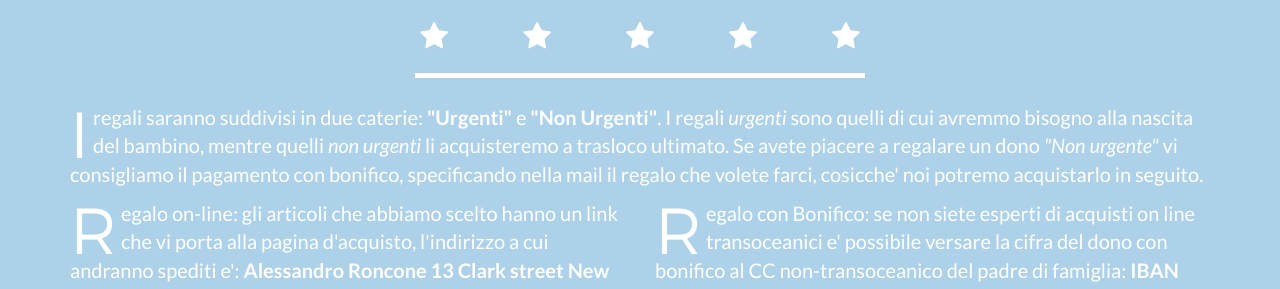
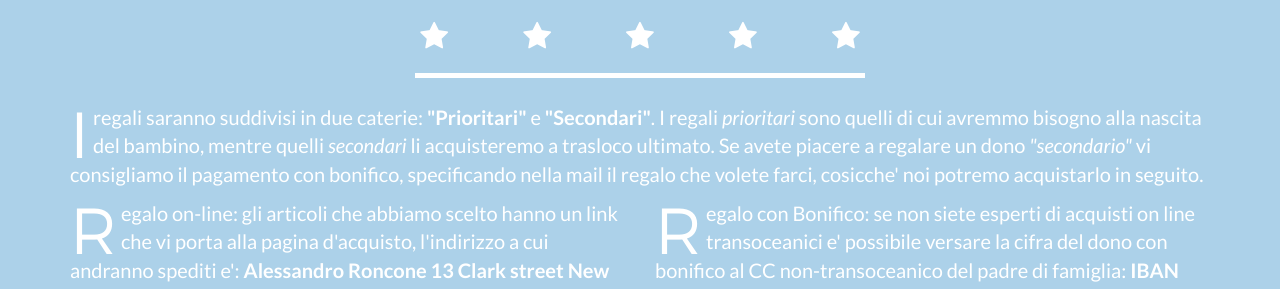
Before and after one commit to alecive/lista-bimbo-roncioppi, a Jekyll site: the page built from index.html, in a window 1280 px wide and 900 px high, scrolled down 1778 px. Shown: the part 155-444 px from the top of the window. Built offline with Jekyll 4.4.1, drawn with Linux system fonts in a browser that asks for light colours.

Commit message:
modifiche how to

```diff
--- a/_includes/how_to.html
+++ b/_includes/how_to.html
@@ -9,7 +9,7 @@
             </div>
             <div class="row">
                 <div class="col-lg-12">
-                    <p> I regali saranno suddivisi in due caterie: <b>"Urgenti"</b> e <b>"Non Urgenti"</b>. I regali <i>urgenti</i> sono quelli di cui avremmo bisogno alla nascita del bambino, mentre quelli <i>non urgenti</i> li acquisteremo a trasloco ultimato. Se avete piacere a regalare un dono <i>"Non urgente"</i> vi consigliamo il pagamento con bonifico, specificando nella mail il regalo che volete farci, cosicche' noi potremo acquistarlo in seguito.</p>
+                    <p> I regali saranno suddivisi in due caterie: <b>"Prioritari"</b> e <b>"Secondari"</b>. I regali <i>prioritari</i> sono quelli di cui avremmo bisogno alla nascita del bambino, mentre quelli <i>secondari</i> li acquisteremo a trasloco ultimato. Se avete piacere a regalare un dono <i>"secondario"</i> vi consigliamo il pagamento con bonifico, specificando nella mail il regalo che volete farci, cosicche' noi potremo acquistarlo in seguito.</p>
                 </div>
             </div>
             <div class="row">
```
